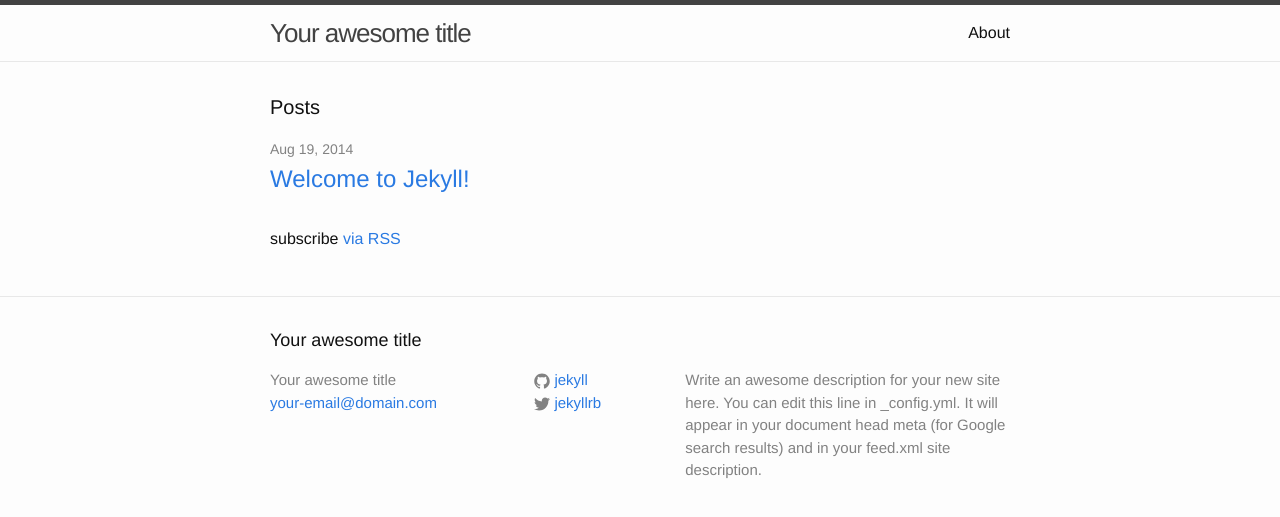
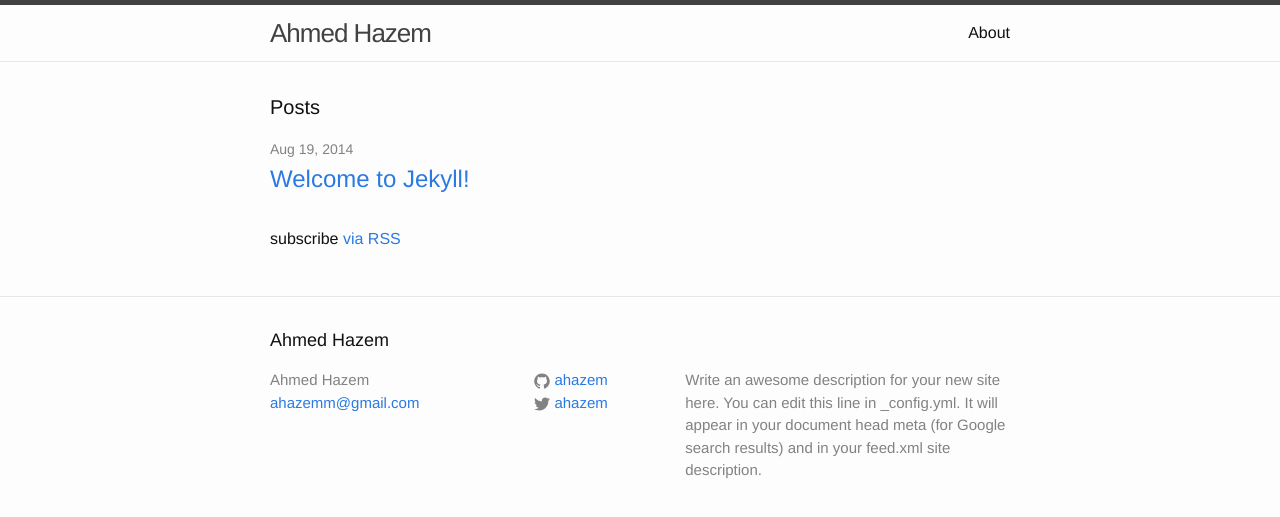
Before and after one commit to ahazem/ahazem.github.io, a Jekyll site: the page built from index.html, in a window 1280 px wide. Shown: the top 517 px of the page. Built offline with Jekyll 4.4.1, drawn with Linux system fonts in a browser that asks for light colours.

Commit message:
Edit settings

```diff
--- a/_config.yml
+++ b/_config.yml
@@ -1,14 +1,14 @@
 # Site settings
-title: Your awesome title
-email: your-email@domain.com
-description: > # this means to ignore newlines until "baseurl:"
+title: Ahmed Hazem
+email: ahazemm@gmail.com
+description: >
   Write an awesome description for your new site here. You can edit this
   line in _config.yml. It will appear in your document head meta (for
   Google search results) and in your feed.xml site description.
-baseurl: "" # the subpath of your site, e.g. /blog/
-url: "http://yourdomain.com" # the base hostname & protocol for your site
-twitter_username: jekyllrb
-github_username:  jekyll
+baseurl: ""
+url: "http://ahazem.github.io"
+twitter_username: ahazem
+github_username: ahazem
 
 # Build settings
 markdown: kramdown
```
